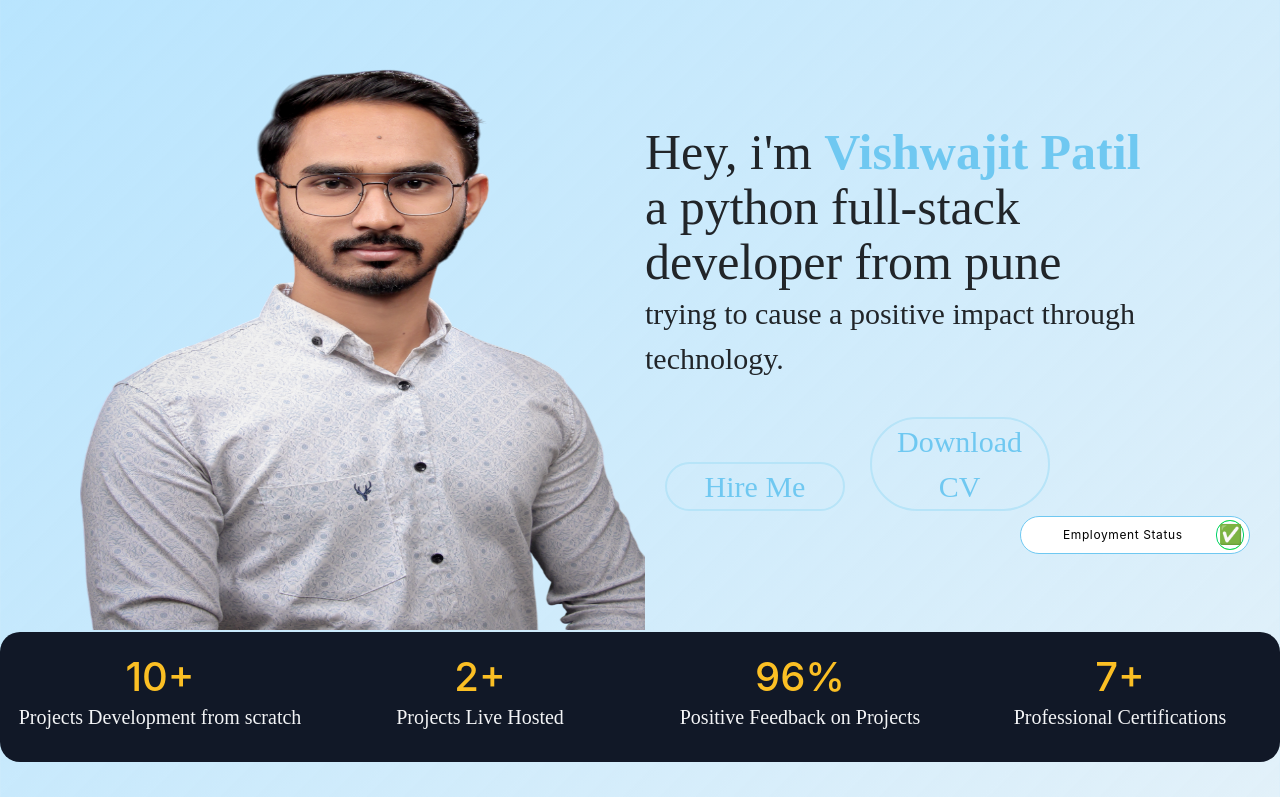
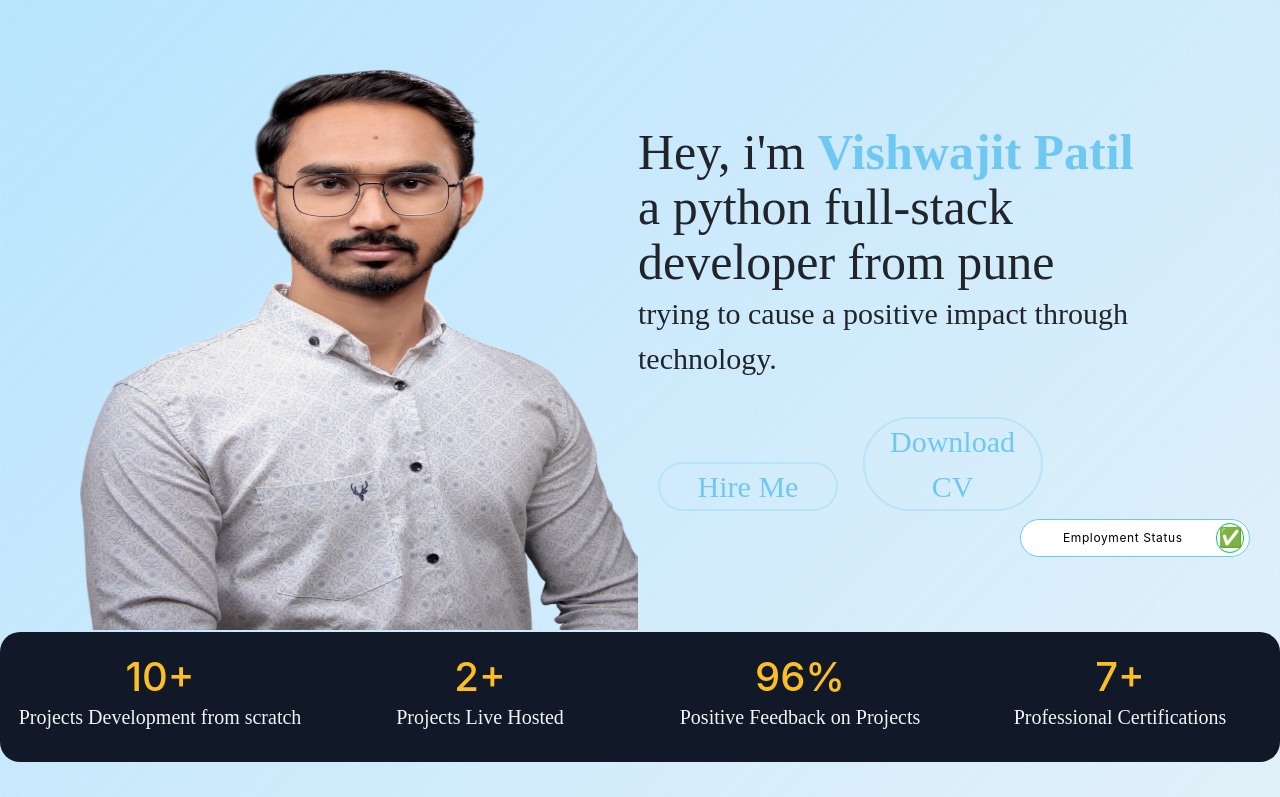
Before and after one commit to VishwajitPatil0822/Portfolio-Website, a Django app: page / in a window 1280 px wide. Shown: the part 138-935 px from the top of the page. Run offline with Django 5.2, Linux system fonts and the light colour scheme; some libraries are stand-ins or nearby versions.

Commit message:
Update home.html

```diff
--- a/templates/portfolio/home.html
+++ b/templates/portfolio/home.html
@@ -8,7 +8,7 @@
 
     <section id="short_intro" style="display: flex; justify-content: space-between; align-items: center; padding: 5px 80px;">
         <div id="my_img" style="z-index: -1;">
-            <img src="{% static 'images/my_img.png' %}" width="565" height="625" alt="my_img" >
+            <img src="{% static 'images/my_img.png' %}" width="558" height="625" alt="my_img" >
         </div>
         <div>
             <p style="font-family: 'Gabriola'; font-size: 50px; line-height: 55px;">
@@ -630,7 +630,7 @@
     </div>
 
     <section id="employment_status">
-        <div style="position: fixed; bottom: 108px; right: 30px; z-index: 100;">
+        <div style="position: fixed; bottom: 105px; right: 30px; z-index: 100;">
             <button class="cssbuttons-io-button" onmouseover="showDropdowns()" onmouseout="hideDropdowns()">
                 <strong>Employment Status</strong>
                 <div class="icon">
```
